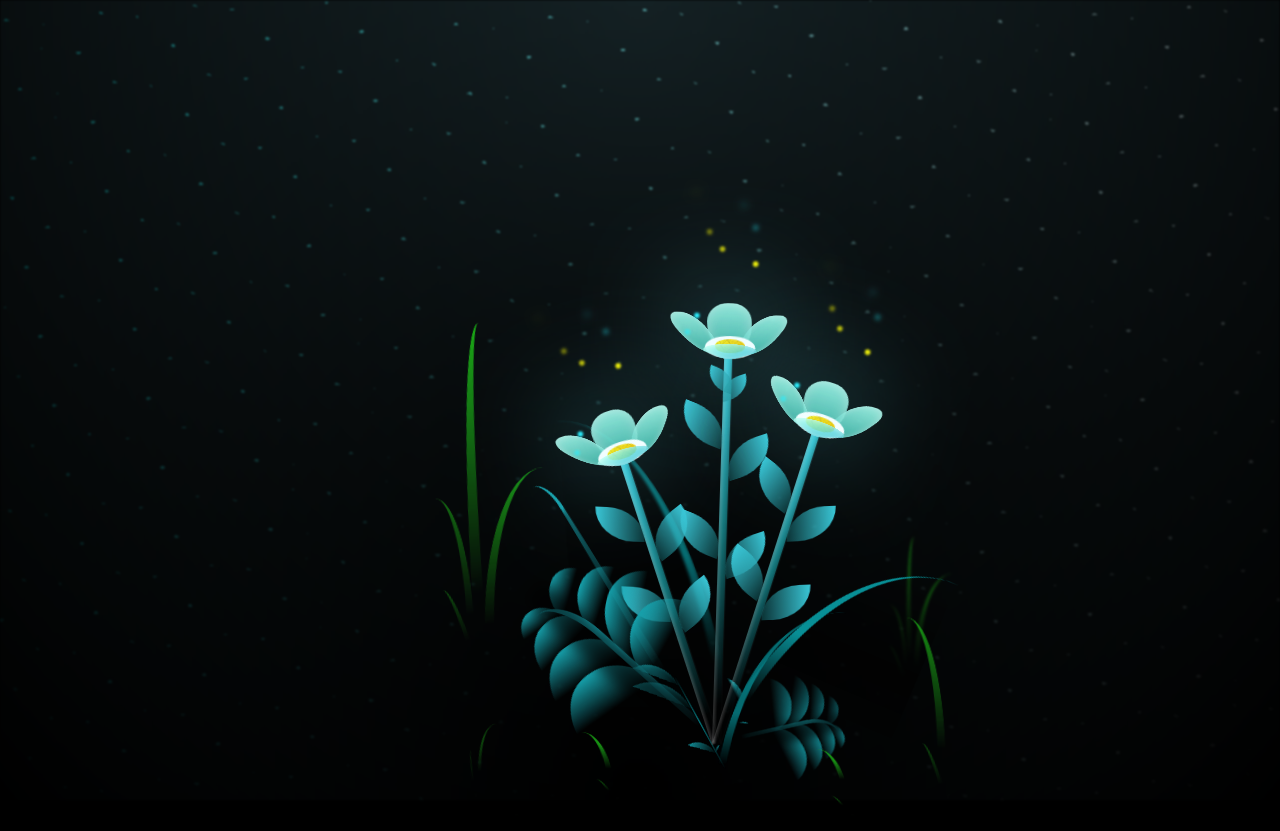
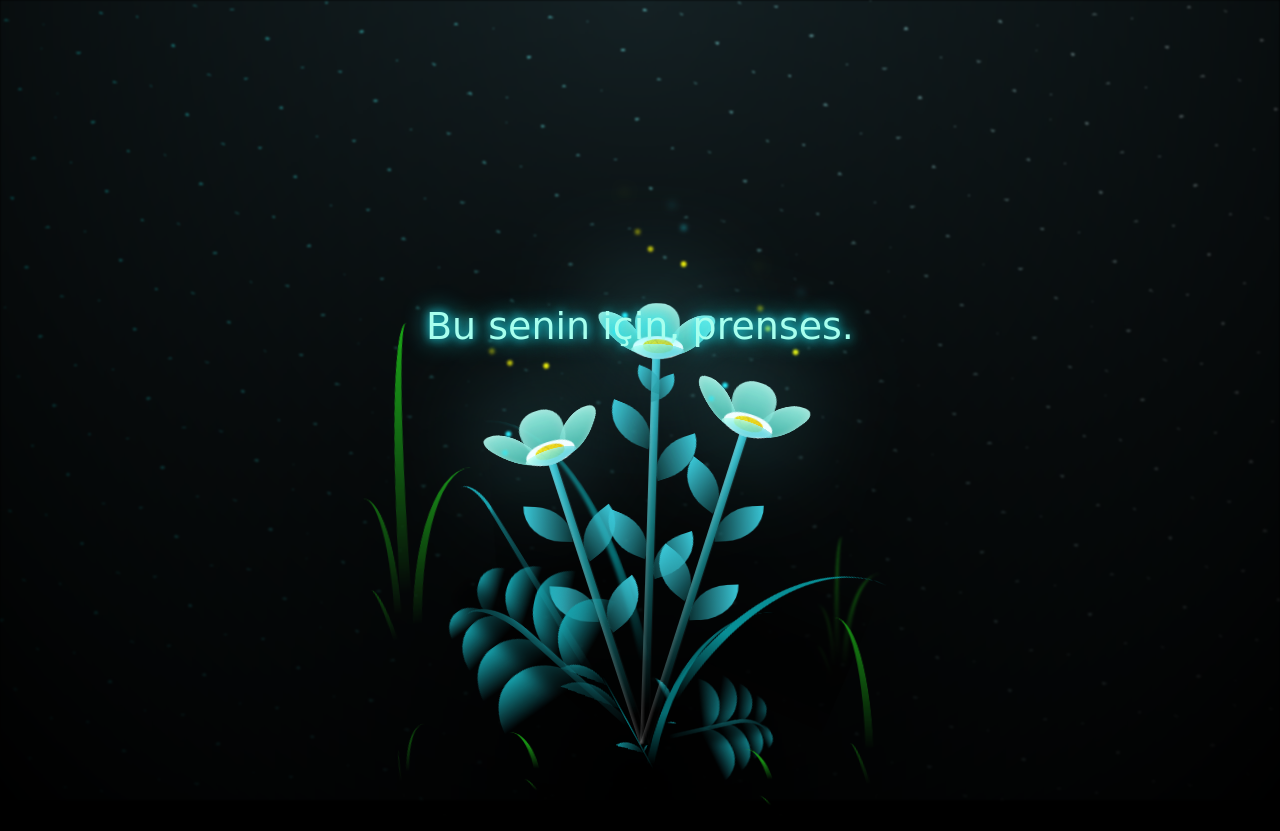
Before and after one commit to FlyByCode/bak-bak, a plain HTML site: page index.html in a window 1280 px wide. Drawn offline with Linux system fonts and the light colour scheme.

Commit message:
style.css

```diff
--- a/style.css
+++ b/style.css
@@ -1277,3 +1277,30 @@ body {
         transform-origin: bottom center;
     }
 }
+
+
+.flower-message {
+    position: fixed;
+    top: 38%;
+    left: 50%;
+    transform: translateX(-50%);
+    width: 100%;
+    text-align: center;
+    color: #a7ffee;
+    font-size: clamp(24px, 5vw, 38px);
+    font-family: 'Caveat', cursive;
+    text-shadow: 0 0 10px #23f0ff, 0 0 25px #23f0ff;
+    z-index: 1000;
+    animation: yazigel 2s ease-in-out;
+}
+
+@keyframes yazigel {
+    from {
+        opacity: 0;
+        transform: translate(-50%, 15px);
+    }
+    to {
+        opacity: 1;
+        transform: translate(-50%, 0);
+    }
+}
```
